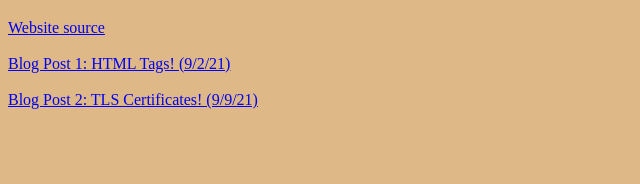
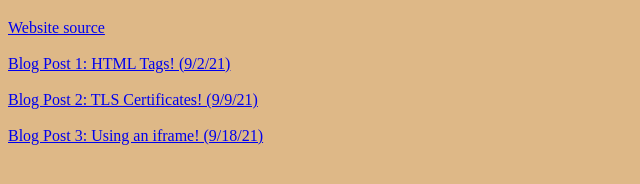
Before and after one commit to newsommr/Blog, a plain HTML site: page index.html in a window 1280 px wide. Shown: the part 206-390 px from the top of the page, without its empty margins (0-640 px from the left). Drawn offline with Linux system fonts and the light colour scheme.

Commit message:
Updated homepage to show post3

```diff
--- a/index.html
+++ b/index.html
@@ -24,6 +24,7 @@
         </h1>
 		 <a href="https://github.com/newsommr/Blog"> Website source </a><br><br>
 		 <a href="post1.html"> Blog Post 1: HTML Tags! (9/2/21) </a> <br><br>
-         <a href="post2.html"> Blog Post 2: TLS Certificates! (9/9/21) </a>
+         	 <a href="post2.html"> Blog Post 2: TLS Certificates! (9/9/21) </a> <br><br>
+	    	 <a href="post3.html"> Blog Post 3: Using an iframe! (9/18/21) </a>
     </body>
 </html>
```
